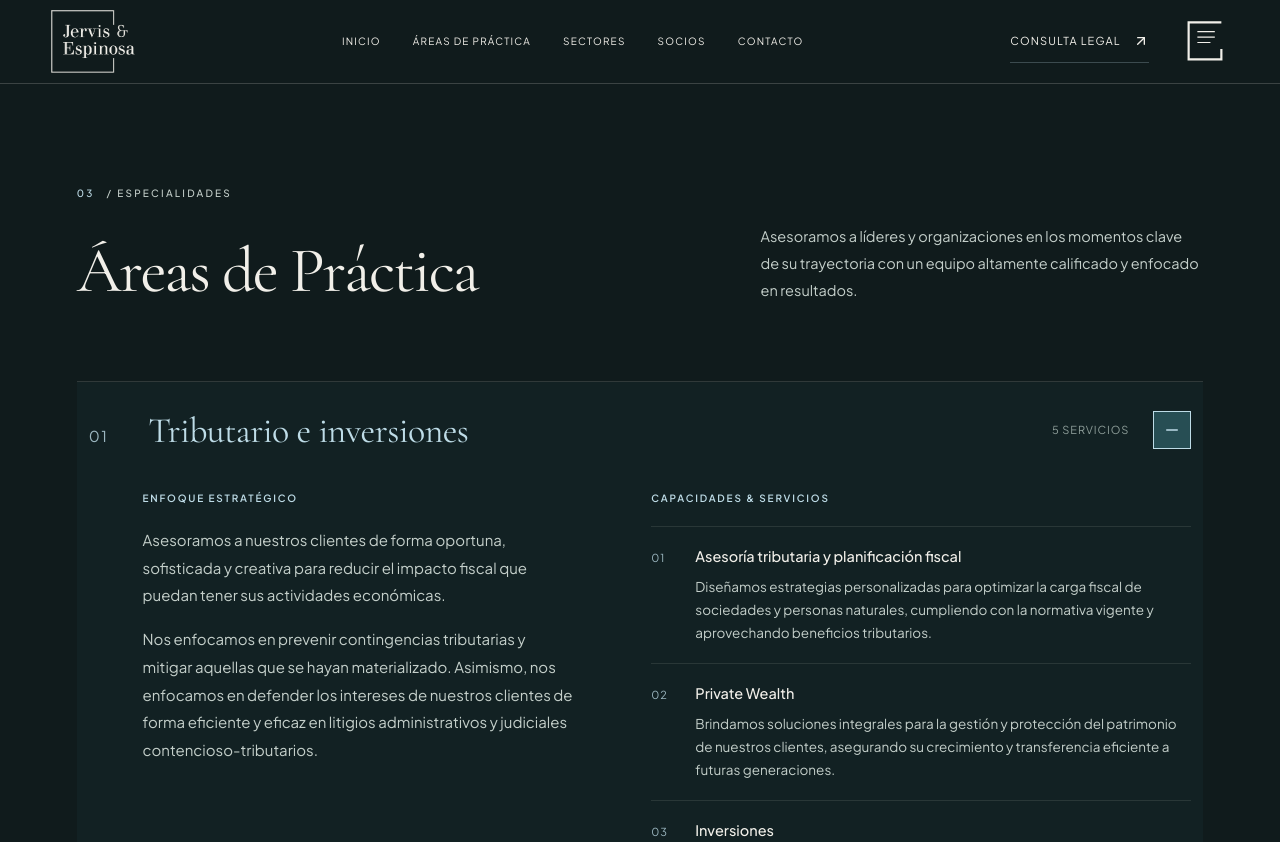
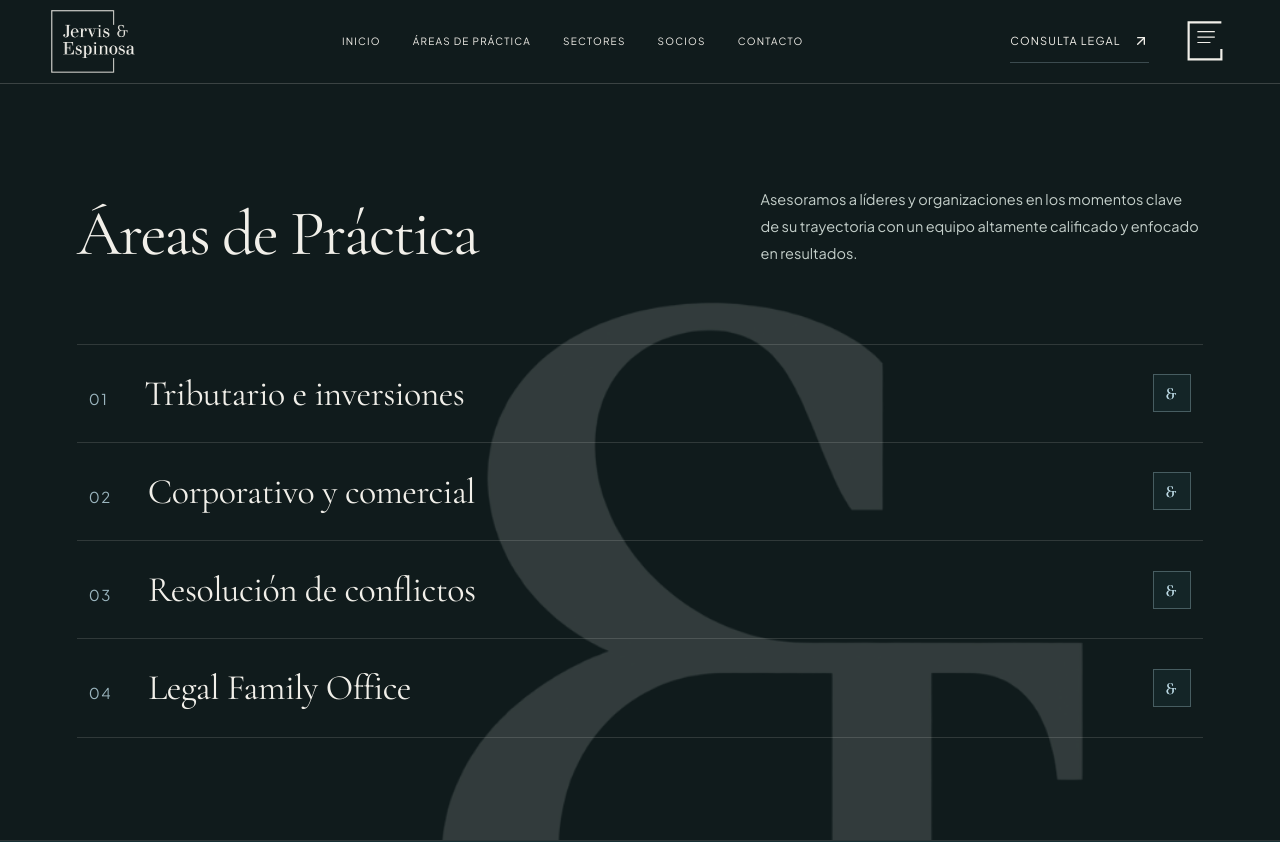
Before and after one commit to ignaciodavalos67-web/jervis-espinosa, a Next.js app: page /area_de_practica in a window 1280 px wide. Shown: the top 842 px of the page. Built offline with nearby package versions, Linux system fonts and the light colour scheme.

Commit message:
Update Jervis & Espinosa website

```diff
--- a/src/app/globals.css
+++ b/src/app/globals.css
@@ -296,9 +296,15 @@ footer .cursor-pointer { cursor: default; }
   --rule-dark: #F1EFE930;
 }
 .site-shell, #contenido-principal { background: var(--surface-deep); color: var(--ink-primary); }
-.value-section { background: #101B1C; color: #F1EFE9; padding: clamp(80px,9vw,144px) 0 clamp(72px,8vw,128px); border-bottom: 1px solid #F1EFE930; }
+.value-section { background: #101B1C; color: #F1EFE9; padding: 0 0 clamp(72px,8vw,128px); border-bottom: 1px solid #F1EFE930; position: relative; }
+.value-header-hero { position: relative; overflow: hidden; padding: clamp(84px,10vw,144px) 0 clamp(68px,8vw,112px); border-bottom: 1px solid rgba(241,239,233,0.12); }
+.value-video-wrapper { position: absolute; inset: 0; pointer-events: none; overflow: hidden; z-index: 0; }
+.value-bg-video { width: 100%; height: 100%; object-fit: cover; object-position: center 35%; opacity: 0.68; filter: saturate(0.96) contrast(1.02); }
+.value-video-overlay { position: absolute; inset: 0; background: linear-gradient(180deg, rgba(16,27,28,0.48) 0%, rgba(16,27,28,0.24) 45%, rgba(16,27,28,0.65) 80%, #101B1C 100%); }
+.value-header-content { position: relative; z-index: 1; }
+.value-body-container { padding-top: clamp(36px,5vw,60px); }
 .value-container { max-width: 1440px; margin: 0 auto; padding: 0 clamp(24px,6vw,96px); }
-.value-label { display: flex; align-items: center; gap: 16px; margin-bottom: clamp(36px,5vw,72px); color: #C4CFCA; font-size: 10px; line-height: 1.6; letter-spacing: .24em; }
+.value-label { display: flex; align-items: center; gap: 16px; margin-bottom: clamp(24px,3.5vw,44px); color: #C4CFCA; font-size: 10px; line-height: 1.6; letter-spacing: .24em; }
 .value-label > span { display: block; width: 36px; height: 1px; background: #AABFB5; }
 .value-heading { max-width: 1150px; font-family: var(--font-serif),Georgia,serif; font-size: clamp(40px,5.1vw,80px); font-weight: 400; line-height: 1.12; letter-spacing: -.025em; text-wrap: balance; }
 .value-support { width: 100%; max-width: none; margin-top: clamp(30px,4vw,56px); margin-left: 0; display: flex; flex-direction: column; gap: 24px; }
@@ -444,7 +450,7 @@ footer .border-petrol-800\/60 { border-color: var(--champagne-rule); }
   .about-section h2, .vision-section h2 { font-size: clamp(38px,8vw,54px); }
 }
 
-.value-heading .value-modern { font-family: var(--font-sans),system-ui,sans-serif; font-weight: 400; font-style: normal; color: inherit; font-size: .83em; letter-spacing: -.035em; }
+.value-heading .value-modern { font-family: var(--font-sans),system-ui,sans-serif; font-weight: 400; font-style: normal; color: #BEDCE7; font-size: .83em; letter-spacing: -.035em; }
 
 /* Concise homepage: white promise, two editorial links, approved company text. */
 .vision-section, .vision-section > div > div { background: #E8E1D5; color: #154F55; }
--- a/src/components/ContactSection.tsx
+++ b/src/components/ContactSection.tsx
@@ -14,7 +14,7 @@ const TOPICS = [
 ];
 
 export default function ContactSection() {
-  const [openDrawer, setOpenDrawer] = useState<"whatsapp" | "form" | null>("form");
+  const [openDrawer, setOpenDrawer] = useState<"whatsapp" | "form" | null>(null);
   const [selectedTopic, setSelectedTopic] = useState<string>(TOPICS[0]);
   const [submitted, setSubmitted] = useState(false);
   const [formData, setFormData] = useState({
@@ -39,7 +39,7 @@ export default function ContactSection() {
         {/* Editorial Header */}
         <header className="elegant-contact-header">
           <p className="elegant-contact-label">
-            <span aria-hidden="true">04</span> CONTACTO & ASESORÍA
+            CONTACTO & ASESORÍA
           </p>
           <div className="elegant-contact-title-wrap">
             <h2 id="contact-heading" className="elegant-contact-title">
--- a/src/components/ExpertisePreviews.tsx
+++ b/src/components/ExpertisePreviews.tsx
@@ -33,10 +33,10 @@ export default function ExpertisePreviews() {
 
   return (
     <div ref={root} className="expertise-previews">
-      {previews.map((preview, index) => (
+      {previews.map((preview) => (
         <section key={preview.id} id={preview.id} className="expertise-preview" aria-labelledby={`${preview.id}-heading`}>
           <div className="expertise-preview-inner">
-            <h2 id={`${preview.id}-heading`}><span className="expertise-preview-number" aria-hidden="true">0{index + 2}</span>{preview.title}</h2>
+            <h2 id={`${preview.id}-heading`}>{preview.title}</h2>
             <Link href={preview.href}>{preview.action}<ArrowUpRight size={20} aria-hidden="true" /></Link>
           </div>
         </section>
--- a/src/components/ExpertiseStory.tsx
+++ b/src/components/ExpertiseStory.tsx
@@ -1,6 +1,7 @@
 "use client";
 
 import { useState } from "react";
+import Image from "next/image";
 import Link from "next/link";
 import { Minus, ArrowUpRight } from "lucide-react";
 import BrandAmpersand from "./BrandAmpersand";
@@ -21,12 +22,10 @@ export default function ExpertiseStory({
   areas,
   title,
   sectionId,
-  label,
-  sectionNumber,
   introduction,
 }: ExpertiseStoryProps) {
-  // First item open by default for immediate engagement
-  const [openId, setOpenId] = useState<string | null>(areas[0]?.id || null);
+  // All accordion items closed by default
+  const [openId, setOpenId] = useState<string | null>(null);
 
   const toggleArea = (id: string) => {
     setOpenId((prev) => (prev === id ? null : id));
@@ -34,12 +33,22 @@ export default function ExpertiseStory({
 
   return (
     <section id={sectionId} className="master-accordion-section" aria-labelledby="expertise-heading">
+      {/* Background Ampersand Watermark (same as hero presentation) */}
+      <div className="expertise-ampersand-bg" aria-hidden="true">
+        <Image
+          unoptimized
+          priority
+          src="/assets/ampersand.png"
+          alt=""
+          width={1024}
+          height={905}
+          className="expertise-ampersand-img"
+        />
+      </div>
+
       <div className="master-accordion-container">
         {/* Editorial Header */}
         <header className="master-accordion-header">
-          <p className="master-accordion-label">
-            <span aria-hidden="true">{sectionNumber}</span> / {label.toUpperCase()}
-          </p>
           <div className="master-accordion-title-wrap">
             <h1 id="expertise-heading" className="master-accordion-title">
               {title}
@@ -81,11 +90,6 @@ export default function ExpertiseStory({
                   </div>
 
                   <div className="trigger-right">
-                    {area.services && area.services.length > 0 && (
-                      <span className="trigger-services-count">
-                        {area.services.length} {area.services.length === 1 ? "servicio" : "servicios"}
-                      </span>
-                    )}
                     <span className="trigger-toggle-btn" aria-hidden="true">
                       {isOpen ? <Minus size={18} /> : <BrandAmpersand size={18} />}
                     </span>
--- a/src/components/partners.css
+++ b/src/components/partners.css
@@ -3,7 +3,7 @@
 .partners-overview { padding: clamp(54px,6vw,88px) 0 64px; background: #101B1C; color: #F1EFE9; }
 .partners-label { margin-bottom: 28px; font-family: var(--font-sans),sans-serif; font-size: 10px; font-weight: 500; letter-spacing: .24em; color: #FFF; }
 .partners-headline { max-width: 1050px; font-family: var(--font-serif),Georgia,serif; font-size: clamp(44px,5.8vw,88px); font-weight: 400; line-height: 1.06; letter-spacing: -.025em; }
-.partners-headline > span { display: block; font-family: var(--font-sans),sans-serif; font-size: .8em; font-style: normal; font-weight: 400; line-height: 1.22; color: #FFF; }
+.partners-headline > span { display: block; font-family: var(--font-sans),sans-serif; font-size: .8em; font-style: normal; font-weight: 400; line-height: 1.22; color: #BEDCE7; }
 .partners-portraits { max-width: 1060px; margin: 48px auto 0; display: grid; grid-template-columns: 1fr 1fr; gap: clamp(24px,7vw,100px); }
 .partner-choice { display: flex; flex-direction: column; align-items: center; width: 100%; color: #F1EFE9; text-align: left; background: transparent; border: 0; padding: 0; }
 .partner-choice img { width: min(100%,360px); height: auto; object-fit: contain; transition: transform .3s ease; }
--- a/src/components/practice-areas.css
+++ b/src/components/practice-areas.css
@@ -20,12 +20,58 @@
   padding: clamp(64px, 8vw, 128px) 0;
   border-bottom: 1px solid rgba(241, 239, 233, 0.12);
   position: relative;
+  overflow: hidden;
+}
+
+/* Background Ampersand Watermark (consistent with Hero Presentation) */
+.expertise-ampersand-bg {
+  position: absolute;
+  inset: 0;
+  display: flex;
+  align-items: flex-start;
+  justify-content: flex-end;
+  pointer-events: none;
+  overflow: hidden;
+  z-index: 0;
+}
+
+.expertise-ampersand-img {
+  position: absolute;
+  right: -8%;
+  top: 30px;
+  width: auto;
+  height: clamp(650px, 85vw, 1200px);
+  max-height: 1350px;
+  object-fit: contain;
+  opacity: 0.15;
+  pointer-events: none;
+  user-select: none;
+}
+
+@media (max-width: 900px) {
+  .expertise-ampersand-img {
+    right: -18%;
+    top: 50px;
+    height: 750px;
+    opacity: 0.14;
+  }
+}
+
+@media (max-width: 600px) {
+  .expertise-ampersand-img {
+    right: -28%;
+    top: 70px;
+    height: 580px;
+    opacity: 0.13;
+  }
 }
 
 .master-accordion-container {
   max-width: 1440px;
   margin: 0 auto;
   padding: 0 clamp(24px, 6vw, 96px);
+  position: relative;
+  z-index: 1;
 }
 
 /* Editorial Header */
```
Also changed, not shown: src/components/ValueProposition.tsx (+57 -13 lines).
